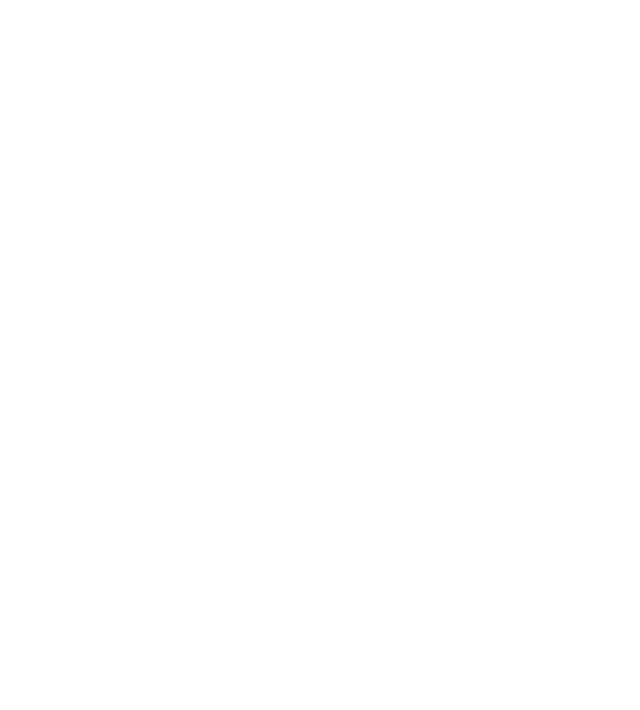
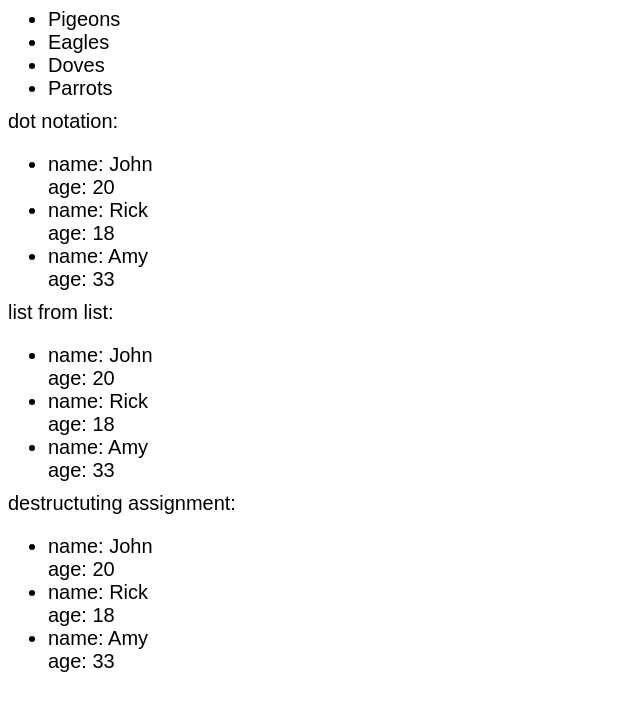
Before and after one commit to Enethion-Complete-Vue-Mastery/cvm-section-2-22, a plain HTML site: page index.html in a window 1280 px wide. Shown: the whole page, without its empty margins (0-640 px from the left). Drawn offline with nearby package versions, Linux system fonts and the light colour scheme.

Commit message:
Guess what? Done!

```diff
--- a/index.html
+++ b/index.html
@@ -7,7 +7,23 @@
 </head>
 
 <body>
-  <div id="app"></div>
+  <div id="app">
+    <ul>
+      <li v-for="bird in birds" v-text="bird"></li>
+    </ul>
+    dot notation:
+    <ul>
+      <li v-for="person in people" :key="person.name"><div>name: {{ person.name }}</div> <div>age: {{ person.age }}</div></li>
+    </ul>
+    list from list:
+    <ul>
+      <li v-for="person in people" :key="person.name"><div v-for="(value, key) in person" :key="key">{{key}}: {{value}}</div></li>
+    </ul>
+    destructuting assignment:
+    <ul>
+      <li v-for="{ name, age } in people" :key="name"><div>name: {{ name }}</div> <div>age: {{ age }}</div></li>
+    </ul>
+  </div>
 
   <script src="https://unpkg.com/vue@next"></script>
   <script src="app.js"></script>
```
